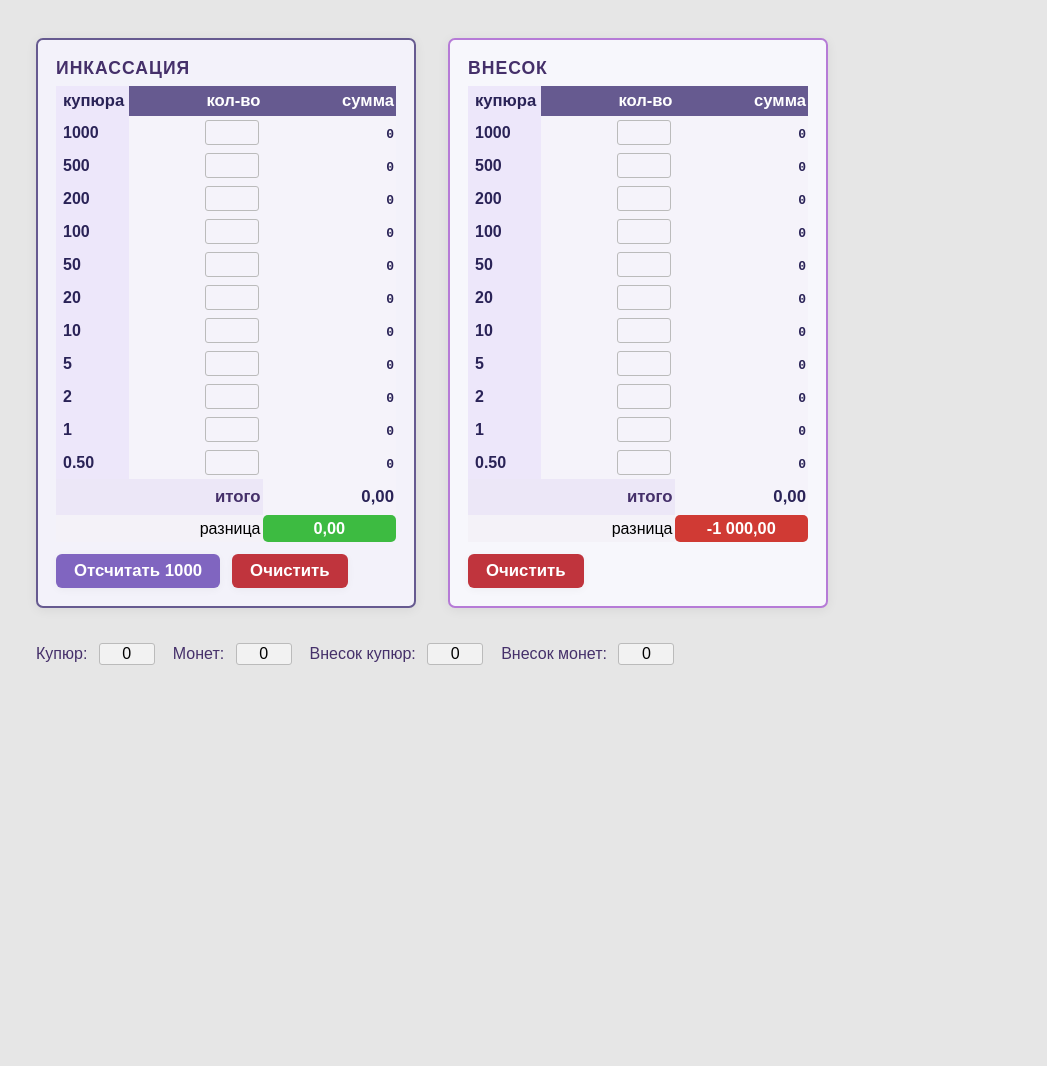
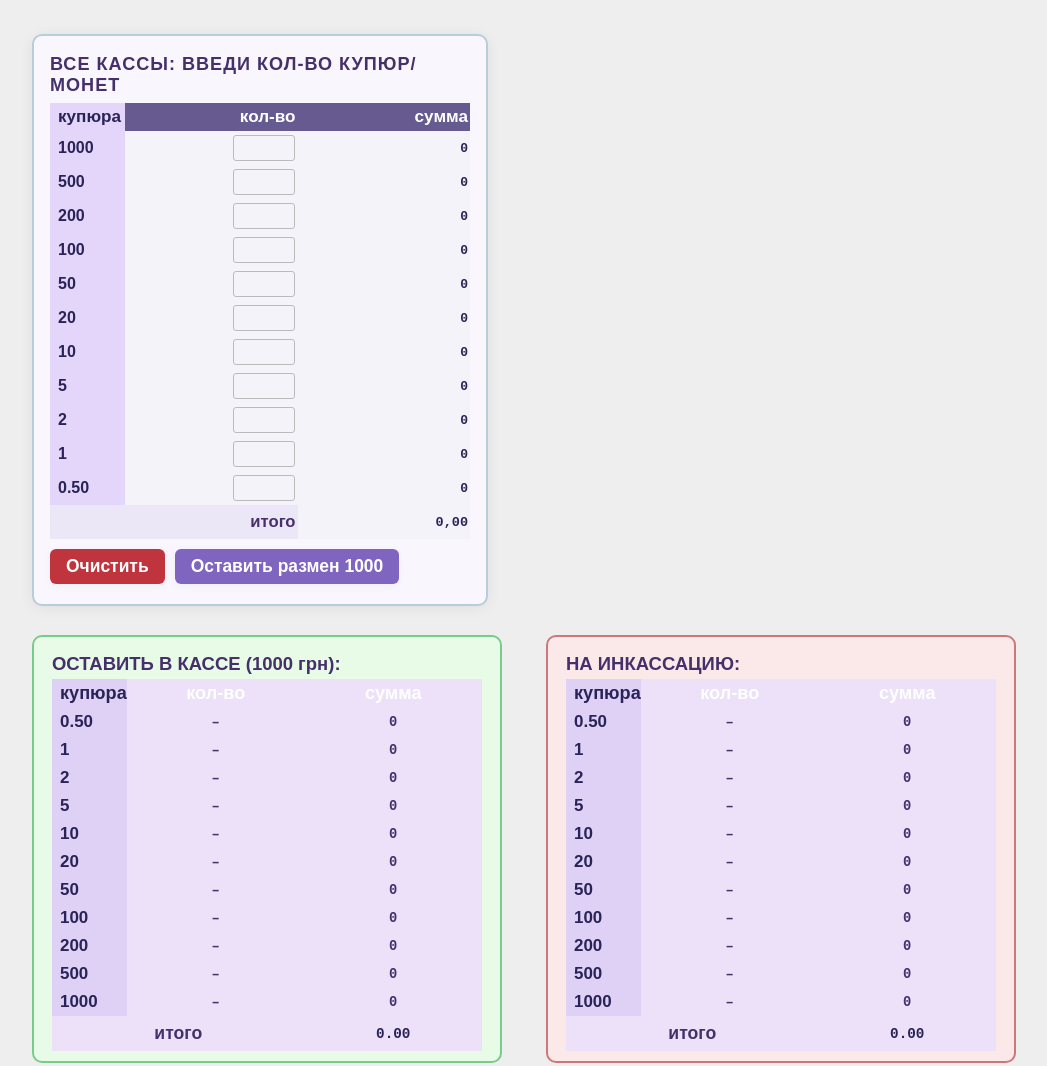
Before and after one commit to 057zanyato/kupur_calc_v2, a plain HTML site: page index.html in a window 1280 px wide. Shown: the whole page, without its empty margins (2-1049 px from the left). Before the commit the page ends 800 px from the top, so only its background shows below. Drawn offline with Linux system fonts and the light colour scheme.

Commit message:
Update index.html

```diff
--- a/index.html
+++ b/index.html
@@ -2,186 +2,70 @@
 <html lang="ru">
 <head>
   <meta charset="UTF-8">
-  <title>Покупюрка — Инкассация и Внесок</title>
+  <title>Размен 1000 — без фантомных номиналов!</title>
   <style>
-    body {
-      background: #e6e6e6;
-      font-family: Arial, sans-serif;
-      padding: 30px;
-    }
-    .mainblock {
-      display: flex;
-      flex-direction: row;
-      gap: 32px;
-      justify-content: flex-start;
-      align-items: flex-start;
-      margin-bottom: 25px;
-    }
-    .block {
-      background: #f6f7fb;
-      border-radius: 7px;
-      box-shadow: 0 2px 12px #0001;
-      border: 2px solid #b7cddc;
-      padding: 18px 18px 12px 18px;
-      min-width: 295px;
-      max-width: 340px;
-      margin-bottom: 10px;
-    }
-    .incas {
-      background: #f3f2fa;
-      border-color: #665a90;
-    }
-    .vnesok {
-      background: #f7f7fc;
-      border-color: #b67bd7;
-    }
-    .block-title {
-      font-size: 1.1em;
-      font-weight: bold;
-      margin-bottom: 7px;
-      color: #45306a;
-      letter-spacing: 1px;
-    }
-    table {
-      width: 100%;
-      border-collapse: collapse;
-      font-size: 1em;
-      table-layout: fixed;
-    }
-    th, td {
-      border: none;
-      padding: 4px 2px 4px 2px;
-      text-align: right;
-      vertical-align: middle;
-      white-space: nowrap;
-    }
-    th {
-      background: #665a90;
-      color: #fff;
-      font-weight: bold;
-      font-size: 1.04em;
-      padding: 5px 2px;
-    }
-    .nom {
-      background: #ede7fa;
-      color: #2a2357;
-      font-weight: bold;
-      text-align: left;
-      padding-left: 7px;
-      width: 64px;
-      min-width: 54px;
-    }
-    .kol, .kol input {
-      background: #f5f3fa;
-      color: #2a2357;
-    }
-    .kol input {
-      width: 54px;
-      font-size: 1.01em;
-      padding: 2px 5px;
-      border-radius: 3px;
-      border: 1px solid #bbb;
-      text-align: right;
-      margin-right: 2px;
-      box-sizing: border-box;
-    }
-    .sumcell {
-      color: #2a2357;
-      font-weight: bold;
-      width: 88px;
-      min-width: 68px;
-      background: #f5f3fa;
-    }
-    .sumcell span {
-      font-family: monospace;
-    }
-    .footer {
-      font-weight: bold;
-      background: #ece7f7;
-      color: #45306a;
-    }
-    .footer td {
-      padding-top: 8px;
-      padding-bottom: 8px;
-      font-size: 1.05em;
-    }
-    .diffrow {
-      background: #f4f2f8;
-    }
-    .diffcell {
-      padding-top: 4px;
-      padding-bottom: 4px;
-      color: #fff;
-      font-weight: bold;
-      border-radius: 5px;
-      font-size: 1.02em;
-      width: 82px;
-      text-align: center;
-    }
-    .diffcell.ok {
-      background: #3dbb41;
-    }
-    .diffcell.err {
-      background: #d03a34;
-    }
-    .diffcell.zero {
-      background: #8d8d8d;
-    }
-    .btnbar {
-      margin: 12px 0 6px 0;
-      display: flex;
-      gap: 12px;
-      flex-wrap: wrap;
-    }
-    .btn {
-      padding: 7px 18px;
-      border-radius: 6px;
-      border: none;
-      background: #8065c0;
-      color: #fff;
-      font-size: 1.05em;
-      font-weight: bold;
-      cursor: pointer;
-      box-shadow: 0 2px 8px #0000000a;
-      transition: background 0.15s;
-    }
-    .btn:hover {
-      background: #4e3578;
-    }
-    .btn-clear {
-      background: #c0343d;
-    }
-    .btn-clear:hover {
-      background: #7f191e;
-    }
-    .summary-block {
-      display: flex;
-      gap: 18px;
-      margin-top: 16px;
-      font-size: 1em;
-      color: #45306a;
-    }
-    .summary-block input {
-      width: 50px;
-      text-align: center;
-      font-size: 1em;
-      background: #f2f2f2;
-      border: 1px solid #bbb;
-      border-radius: 3px;
-      margin-left: 7px;
-    }
-    @media (max-width: 800px) {
-      .mainblock { flex-direction: column; gap: 10px; }
-      .block { min-width: 220px; max-width: 99vw; }
-      table { font-size: 0.96em; }
-    }
+    body { background: #eeeeee; font-family: Arial, sans-serif; padding: 26px;}
+    .flex-row { display: flex; flex-wrap: wrap; gap: 44px; margin-bottom: 22px;}
+    .block { background: #f9f7fd; border: 2px solid #b7cddc; border-radius: 10px; box-shadow: 0 2px 14px #0001; padding: 18px 16px 14px 16px; min-width: 330px; max-width: 420px; margin-bottom: 14px;}
+    .block-title { font-size: 1.13em; font-weight: bold; color: #45306a; margin-bottom: 7px; letter-spacing: 1px;}
+    table { width: 100%; border-collapse: collapse; font-size: 1em; table-layout: fixed;}
+    th, td { border: none; padding: 4px 2px 4px 2px; text-align: right; vertical-align: middle; white-space: nowrap;}
+    th { background: #665a90; color: #fff; font-weight: bold; font-size: 1.07em;}
+    .nom { background: #e3d6fa; color: #2a2357; font-weight: bold; text-align: left; padding-left: 8px; width: 65px; min-width: 54px;}
+    .kol, .kol input { background: #f5f3fa; color: #2a2357;}
+    .kol input { width: 62px; font-size: 1.07em; padding: 2px 7px; border-radius: 3px; border: 1px solid #bbb; text-align: right; margin-right: 1px; box-sizing: border-box;}
+    .kol input:disabled { background: #ececec; color: #aaa;}
+    .sumcell { color: #2a2357; font-weight: bold; width: 91px; min-width: 70px; background: #f5f3fa; font-family: monospace;}
+    .footer { font-weight: bold; background: #ece7f7; color: #45306a;}
+    .footer td { padding-top: 7px; padding-bottom: 7px; font-size: 1.04em;}
+    .btnbar { margin: 10px 0 6px 0; display: flex; gap: 10px; flex-wrap: wrap;}
+    .btn { padding: 7px 16px; border-radius: 6px; border: none; background: #8065c0; color: #fff; font-size: 1.09em; font-weight: bold; cursor: pointer; box-shadow: 0 2px 8px #0000000a; transition: background 0.15s;}
+    .btn:hover { background: #4e3578;}
+    .btn-clear { background: #c0343d;}
+    .btn-clear:hover { background: #7f191e;}
+    .table-block { margin: 15px 0 0 0; padding: 16px 18px 10px 18px; border-radius: 10px; background: #ede6fa; border: 2px solid #a592c8; font-size: 1.06em; color: #45306a; min-width: 330px; max-width: 430px;}
+    .table-title { font-size: 1.09em; font-weight: bold; margin-bottom: 4px; color: #45306a;}
+    @media (max-width: 900px) { .flex-row { flex-direction: column; gap: 12px;} .block { min-width: 220px; max-width: 99vw;} .table-block { min-width: 200px; max-width: 99vw;} }
+    .table-block table td, .table-block table th { background: #ece1f9; text-align: center;}
+    .table-block .nom { text-align: left; background: #ded1f5;}
+    .table-block .sumcell { background: #ece1f9;}
+    .table-block .qty, .table-block .sum { font-family: monospace; font-weight: bold;}
+    .table-block .zero { color: #bbb;}
+    .table-block.green { background: #e8fbe6; border-color: #78cc8b;}
+    .table-block.red { background: #fbe8e8; border-color: #cc7878;}
+    .info {margin-top:12px; background:#fff8e1; color:#805a00; border:1px solid #ffe082; border-radius:5px; padding:10px 15px;}
+    .info b { color:#d08b00;}
   </style>
 </head>
 <body>
-  <div class="mainblock">
-    <div class="block incas">
-      <div class="block-title">ИНКАССАЦИЯ</div>
-      <table id="incasTable">
+  <div class="block">
+    <div class="block-title">ВСЕ КАССЫ: ВВЕДИ КОЛ-ВО КУПЮР/МОНЕТ</div>
+    <table id="allTable">
+      <thead>
+        <tr>
+          <th class="nom">купюра</th>
+          <th>кол-во</th>
+          <th>сумма</th>
+        </tr>
+      </thead>
+      <tbody id="allBody"></tbody>
+      <tfoot>
+        <tr class="footer">
+          <td colspan="2">итого</td>
+          <td class="sumcell" id="allTotal">0</td>
+        </tr>
+      </tfoot>
+    </table>
+    <div class="btnbar">
+      <button class="btn btn-clear" type="button" id="clearAll">Очистить</button>
+      <button class="btn" type="button" id="splitBtn">Оставить размен 1000</button>
+    </div>
+    <div id="infoBlock" class="info" style="display:none;"></div>
+  </div>
+  <div class="flex-row">
+    <div class="table-block green">
+      <div class="table-title" id="kasTitle">ОСТАВИТЬ В КАССЕ (1000 грн):</div>
+      <table>
         <thead>
           <tr>
             <th class="nom">купюра</th>
@@ -189,26 +73,18 @@
             <th>сумма</th>
           </tr>
         </thead>
-        <tbody id="incasBody"></tbody>
+        <tbody id="kasBody"></tbody>
         <tfoot>
           <tr class="footer">
             <td colspan="2">итого</td>
-            <td class="sumcell" id="incasTotal">0</td>
-          </tr>
-          <tr class="diffrow">
-            <td colspan="2">разница</td>
-            <td id="incasDiff" class="diffcell zero">0</td>
+            <td class="sumcell" id="kasTotal">0</td>
           </tr>
         </tfoot>
       </table>
-      <div class="btnbar">
-        <button class="btn" type="button" id="out1000">Отсчитать 1000</button>
-        <button class="btn btn-clear" type="button" id="clearIncas">Очистить</button>
-      </div>
     </div>
-    <div class="block vnesok">
-      <div class="block-title">ВНЕСОК</div>
-      <table id="vnesokTable">
+    <div class="table-block red">
+      <div class="table-title">НА ИНКАССАЦИЮ:</div>
+      <table>
         <thead>
           <tr>
             <th class="nom">купюра</th>
@@ -216,152 +92,200 @@
             <th>сумма</th>
           </tr>
         </thead>
-        <tbody id="vnesokBody"></tbody>
+        <tbody id="incBody"></tbody>
         <tfoot>
           <tr class="footer">
             <td colspan="2">итого</td>
-            <td class="sumcell" id="vnesokTotal">0</td>
-          </tr>
-          <tr class="diffrow">
-            <td colspan="2">разница</td>
-            <td id="vnesokDiff" class="diffcell zero">0</td>
+            <td class="sumcell" id="incTotal">0</td>
           </tr>
         </tfoot>
       </table>
-      <div class="btnbar">
-        <button class="btn btn-clear" type="button" id="clearVnesok">Очистить</button>
-      </div>
     </div>
   </div>
-  <div class="summary-block">
-    <span>Купюр: <input type="text" id="incasBills" readonly></span>
-    <span>Монет: <input type="text" id="incasCoins" readonly></span>
-    <span>Внесок купюр: <input type="text" id="vnesokBills" readonly></span>
-    <span>Внесок монет: <input type="text" id="vnesokCoins" readonly></span>
-  </div>
   <script>
-    // Список номиналов снизу вверх
+    // Номиналы: от мелких к крупным
     const denominations = [
-      { value: 0.5, label: "0.50", isCoin: true },
-      { value: 1, label: "1", isCoin: true },
-      { value: 2, label: "2", isCoin: true },
-      { value: 5, label: "5", isCoin: true },
-      { value: 10, label: "10", isCoin: false },
-      { value: 20, label: "20", isCoin: false },
-      { value: 50, label: "50", isCoin: false },
-      { value: 100, label: "100", isCoin: false },
-      { value: 200, label: "200", isCoin: false },
-      { value: 500, label: "500", isCoin: false },
-      { value: 1000, label: "1000", isCoin: false }
+      { value: 0.5, label: "0.50" },
+      { value: 1, label: "1" },
+      { value: 2, label: "2" },
+      { value: 5, label: "5" },
+      { value: 10, label: "10" },
+      { value: 20, label: "20" },
+      { value: 50, label: "50" },
+      { value: 100, label: "100" },
+      { value: 200, label: "200" },
+      { value: 500, label: "500" },
+      { value: 1000, label: "1000" }
     ];
+    // Таблица для ввода
+    function getTableRows(prefix, disabled) {
+      return denominations.slice().reverse().map((denom, idx) => `
+        <tr>
+          <td class="nom">${denom.label}</td>
+          <td class="kol"><input type="number" min="0" step="1" value="" data-idx="${denominations.length-1-idx}" class="${prefix}Input" ${disabled ? "readonly disabled" : ""}></td>
+          <td class="sumcell"><span id="${prefix}sum${denominations.length-1-idx}">0</span></td>
+        </tr>
+      `).join('');
+    }
+    document.getElementById('allBody').innerHTML = getTableRows('all', false);
 
-    // Helpers
+    function getResultRows(prefix) {
+      return denominations.map((denom, idx) => `
+        <tr>
+          <td class="nom">${denom.label}</td>
+          <td class="qty" id="${prefix}Qty${idx}">–</td>
+          <td class="sum" id="${prefix}Sum${idx}">0</td>
+        </tr>
+      `).join('');
+    }
+    document.getElementById('kasBody').innerHTML = getResultRows('kas');
+    document.getElementById('incBody').innerHTML = getResultRows('inc');
+
+    // Все инпуты в ПРАВИЛЬНОМ порядке: 0.5, 1, 2, ... 1000
+    const allInputs = denominations.map((denom, idx) =>
+      document.querySelector(`.allInput[data-idx="${idx}"]`)
+    );
+
     function formatSum(val) {
       return Number(val).toLocaleString('ru-RU', { minimumFractionDigits: 2, maximumFractionDigits: 2 });
     }
+    function recountAll() {
+      let sum = 0;
+      allInputs.forEach((input, idx) => {
+        const count = Math.max(0, parseInt(input.value, 10) || 0);
+        const val = denominations[idx].value;
+        document.getElementById(`allsum${idx}`).textContent = count > 0 ? formatSum(count * val) : "0";
+        sum += count * val;
+      });
+      document.getElementById('allTotal').textContent = formatSum(sum);
+      clearResults();
+    }
+    function clearResults() {
+      denominations.forEach((denom, i) => {
+        document.getElementById('kasQty'+i).textContent = '–';
+        document.getElementById('kasSum'+i).textContent = '0';
+        document.getElementById('incQty'+i).textContent = '–';
+        document.getElementById('incSum'+i).textContent = '0';
+      });
+      document.getElementById('kasTotal').textContent = '0.00';
+      document.getElementById('incTotal').textContent = '0.00';
+      document.getElementById('infoBlock').style.display = "none";
+      document.getElementById('kasTitle').textContent = "ОСТАВИТЬ В КАССЕ (1000 грн):";
+    }
+    document.getElementById('clearAll').onclick = () => {
+      allInputs.forEach(inp => inp.value = '');
+      recountAll();
+    };
+    allInputs.forEach(inp => inp.addEventListener('input', recountAll));
+    // Стрелочки для перемещения между номиналами
+    function enableArrows(inputs) {
+      inputs.forEach((inp, idx, arr) => {
+        inp.addEventListener('keydown', e => {
+          if (e.key === 'ArrowUp') {
+            e.preventDefault();
+            if (idx > 0) arr[idx-1].focus();
+          }
+          if (e.key === 'ArrowDown') {
+            e.preventDefault();
+            if (idx < arr.length-1) arr[idx+1].focus();
+          }
+        });
+      });
+    }
+    enableArrows(allInputs);
 
-    function getTableRows(isVnesok) {
-      return denominations.map((denom, idx) => `
-        <tr>
-          <td class="nom">${denom.label}</td>
-          <td class="kol"><input type="number" min="0" step="1" value="" data-idx="${idx}" ${isVnesok ? 'class="vnesokInput"' : 'class="incasInput"'}></td>
-          <td class="sumcell"><span id="${isVnesok ? 'v' : 'i'}sum${idx}">0</span></td>
-        </tr>
-      `).reverse().join('');
+    // Размен снизу вверх, с перебором сверх 1000 если ровно нельзя
+    function makeChangeSmallToLargeOrOver(nominals, counts, targetSum) {
+      const t = Math.round(targetSum * 100);
+      const values = nominals.map(v => Math.round(v * 100));
+      let n = nominals.length;
+      // dp[s] = массив qty по номиналам, чтобы набрать сумму s
+      const maxPossible = counts.reduce((sum, cnt, i) => sum + cnt * values[i], 0);
+      let maxS = Math.max(t + Math.max(...values)*2, maxPossible);
+      let dp = Array(maxS + 1).fill(null);
+      dp[0] = Array(n).fill(0);
+
+      for (let i = 0; i < n; i++) {
+        let v = values[i];
+        let maxCount = counts[i];
+        for (let s = maxS; s >= 0; s--) {
+          if (dp[s]) {
+            for (let k = 1; k <= maxCount; k++) {
+              let newSum = s + v * k;
+              if (newSum > maxS) break;
+              if (!dp[newSum]) {
+                let way = dp[s].slice();
+                way[i] += k;
+                // qty[i] не может быть больше counts[i]
+                if (way[i] <= counts[i]) dp[newSum] = way;
+              }
+            }
+          }
+        }
+      }
+      // Найти минимальное >= t, если t невозможно
+      for (let s = t; s <= maxS; s++) {
+        if (dp[s]) {
+          return { qty: dp[s], sum: s / 100 };
+        }
+      }
+      return null;
     }
 
-    // Render tables
-    document.getElementById('incasBody').innerHTML = getTableRows(false);
-    document.getElementById('vnesokBody').innerHTML = getTableRows(true);
+    document.getElementById('splitBtn').onclick = () => {
+      // Чётко: counts по индексу, никакого reverse!
+      let counts = denominations.map((denom, idx) => {
+        const inp = allInputs[idx];
+        return Math.max(0, parseInt(inp.value, 10) || 0);
+      });
+      let nominals = denominations.map(x => x.value);
+      let total = counts.reduce((s, cnt, i) => s + cnt * nominals[i], 0);
+      if (total < 1000) {
+        alert('Недостаточно средств для размена – меньше 1000 грн!');
+        return;
+      }
+      // Размен 1000 (снизу вверх, с перебором)
+      let result = makeChangeSmallToLargeOrOver(nominals, counts, 1000);
+      if (!result) {
+        alert('Не удалось собрать даже минимальную сумму от 1000 из имеющихся купюр!');
+        return;
+      }
+      let kasResult = result.qty;
+      let kasSum = kasResult.reduce((s, qty, i) => s + qty * nominals[i], 0);
+      let incResult = counts.map((v,i) => v - kasResult[i]);
+      let incSum = 0;
+      // Вывод: только реально существующие купюры!
+      kasResult.forEach((qty, i) => {
+        // qty не может быть больше counts[i]
+        if (qty > counts[i]) qty = counts[i];
+        if (counts[i] === 0) qty = 0;
+        document.getElementById('kasQty'+i).textContent = qty > 0 ? qty : '–';
+        let val = qty * nominals[i];
+        document.getElementById('kasSum'+i).textContent = qty > 0 ? formatSum(val) : '0';
+      });
+      incResult.forEach((qty, i) => {
+        document.getElementById('incQty'+i).textContent = qty > 0 ? qty : '–';
+        let val = qty * nominals[i];
+        document.getElementById('incSum'+i).textContent = qty > 0 ? formatSum(val) : '0';
+        incSum += val;
+      });
+      document.getElementById('kasTotal').textContent = formatSum(kasSum);
+      document.getElementById('incTotal').textContent = formatSum(incSum);
 
-    const incasInputs = Array.from(document.querySelectorAll('.incasInput'));
-    const vnesokInputs = Array.from(document.querySelectorAll('.vnesokInput'));
-
-    // Пересчёт суммы и итогов для таблицы
-    function recount(table) {
-      const inputs = table === 'incas' ? incasInputs : vnesokInputs;
-      let sum = 0;
-      let bills = 0, coins = 0;
-      inputs.forEach((input, r) => {
-        const idx = +input.getAttribute('data-idx');
-        const count = Math.max(0, parseInt(input.value, 10) || 0);
-        const val = denominations[idx].value;
-        document.getElementById((table === 'incas' ? 'i' : 'v') + 'sum' + idx).textContent = count > 0 ? formatSum(count * val) : "0";
-        sum += count * val;
-        if (denominations[idx].isCoin) coins += count;
-        else bills += count;
-      });
-      document.getElementById(table + 'Total').textContent = formatSum(sum);
-      document.getElementById(table + 'Bills').value = bills;
-      document.getElementById(table + 'Coins').value = coins;
-      return sum;
-    }
-
-    // Подсветка разницы
-    function setDiff(table, diff) {
-      const cell = document.getElementById(table + 'Diff');
-      cell.textContent = formatSum(diff);
-      cell.classList.remove('ok','err','zero');
-      if (diff === 0) cell.classList.add('ok');
-      else if (diff < 0) cell.classList.add('err');
-      else cell.classList.add('zero');
-    }
-
-    function recountAll() {
-      const s1 = recount('incas');
-      const s2 = recount('vnesok');
-      setDiff('incas', s1 - s2);
-      setDiff('vnesok', s2 - 1000);
-    }
-
-    // Обработчики ввода
-    incasInputs.forEach(inp => inp.addEventListener('input', recountAll));
-    vnesokInputs.forEach(inp => inp.addEventListener('input', recountAll));
-
-    // Кнопки очистки
-    document.getElementById('clearIncas').onclick = () => {
-      incasInputs.forEach(inp => inp.value = '');
-      recountAll();
-    };
-    document.getElementById('clearVnesok').onclick = () => {
-      vnesokInputs.forEach(inp => inp.value = '');
-      recountAll();
-    };
-
-    // Кнопка "отсчитать 1000 максимально мелкими"
-    document.getElementById('out1000').onclick = () => {
-      // Собираем массив исходных остатков
-      let remain = incasInputs.map((inp, idx) => ({
-        idx: idx,
-        available: Math.max(0, parseInt(inp.value, 10) || 0),
-        value: denominations[idx].value
-      }));
-      let target = 1000, used = Array(denominations.length).fill(0);
-
-      // Сортируем номиналы от самых мелких к крупным
-      for (let d = 0; d < remain.length; d++) {
-        let take = Math.min(remain[d].available, Math.floor((target + 0.00001) / remain[d].value));
-        if (take > 0) {
-          used[d] = take;
-          target -= take * remain[d].value;
-          target = +target.toFixed(2); // чистим плавающую ошибку
-        }
-      }
-
-      // Если в итоге отсчитали ровно 1000 — заполняем "внесок" и вычитаем из "инкассации"
-      if (Math.abs(target) < 0.009) {
-        vnesokInputs.forEach((inp, idx) => inp.value = used[idx] || '');
-        incasInputs.forEach((inp, idx) => {
-          let left = (parseInt(inp.value, 10) || 0) - used[idx];
-          inp.value = left > 0 ? left : '';
-        });
-        recountAll();
+      // Инфо-блок и заголовок
+      let info = document.getElementById('infoBlock');
+      let title = document.getElementById('kasTitle');
+      if (kasSum === 1000) {
+        info.style.display = "none";
+        title.textContent = "ОСТАВИТЬ В КАССЕ (1000 грн):";
       } else {
-        alert('Недостаточно наличности по мелким номиналам для отсчёта 1000!');
+        info.style.display = "block";
+        info.innerHTML = `<b>Внимание:</b> невозможно собрать ровно 1000 грн.<br>
+        Оставьте <b>${formatSum(kasSum)}</b> — это минимально возможная сумма из имеющихся купюр/монет.<br>
+        (сумма чуть больше 1000, потому что иначе нельзя)`;
+        title.textContent = `ОСТАВИТЬ В КАССЕ (${formatSum(kasSum)} грн):`;
       }
     };
-
-    // Инициализация
     recountAll();
   </script>
 </body>
```
